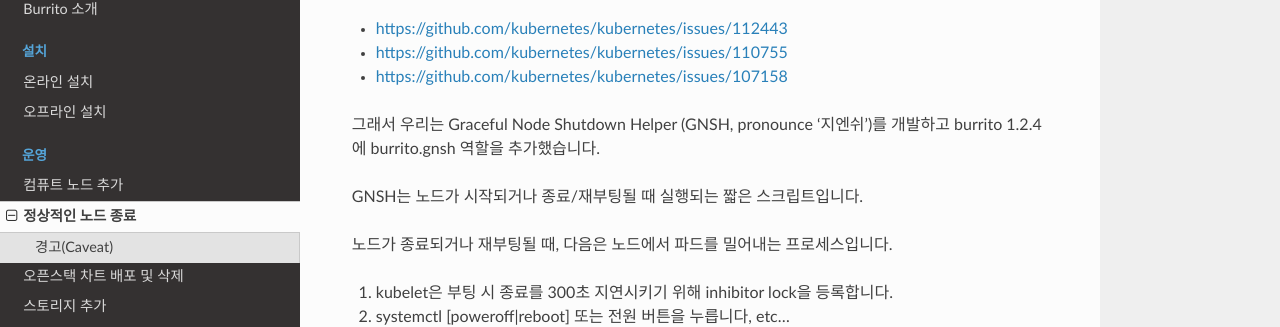
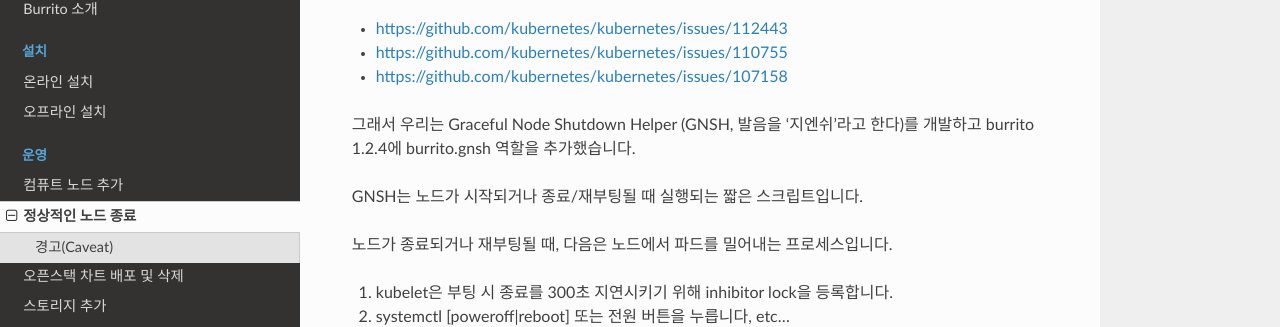
Before and after one commit to iorchard/burrito_docs_ko, a Sphinx documentation site: the page built from source/operation/graceful_node_shutdown.rst, in a window 1280 px wide and 900 px high, scrolled down 320 px. Shown: the part 143-470 px from the top of the window. Built offline with Sphinx 7.4.7 and the Read the Docs theme 2.0.0, drawn with Linux system fonts in a browser that asks for light colours.

Commit message:
Update graceful_node_shutdown.rst

```diff
--- a/source/operation/graceful_node_shutdown.rst
+++ b/source/operation/graceful_node_shutdown.rst
@@ -16,7 +16,7 @@
 * https://github.com/kubernetes/kubernetes/issues/110755
 * https://github.com/kubernetes/kubernetes/issues/107158
 
-그래서 우리는 Graceful Node Shutdown Helper (GNSH, pronounce '지엔쉬')를 개발하고 burrito 1.2.4에 burrito.gnsh 역할을 추가했습니다.
+그래서 우리는 Graceful Node Shutdown Helper (GNSH, 발음을 '지엔쉬'라고 한다)를 개발하고 burrito 1.2.4에 burrito.gnsh 역할을 추가했습니다.
 
 GNSH는 노드가 시작되거나 종료/재부팅될 때 실행되는 짧은 스크립트입니다.
 
```
